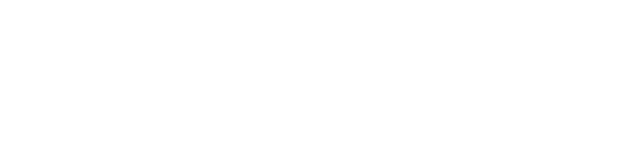
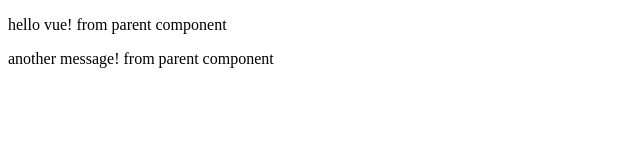
Before and after one commit to overdiv/Vuejs, a plain HTML site: page 2.props.html in a window 1280 px wide. Shown: the whole page, without its empty margins (0-640 px from the left). Drawn offline with nearby package versions, Linux system fonts and the light colour scheme.

Commit message:
modify 2.props.html

```diff
--- a/2.props.html
+++ b/2.props.html
@@ -10,19 +10,19 @@
 <body>
 <div id="app">
 	<!-- props명 = 상위 콤포넌트의 데이터 -->
-	<child-component v-bind:pased-data="message"></child-component>
-	<sibling-component v-bind:pased-message="anotherMessage"></sibling-component>
+	<child-component v-bind:passed-data="message"></child-component>
+	<sibling-component v-bind:passed-message="anotherMessage"></sibling-component>
 </div>
 <script>
 // parent component의 message 데이터를 props로 child component에 넘김.
 Vue.component('child-component', {
 	props : ['passedData'],
-	template : '<p>{{passedData}}</p>'
+	template : '<p>{{passedData}}</p>',
 });
 
 Vue.component('sibling-component', {
 	props : ['passedMessage'],
-	template : '<p>{{passedMessage}}</p>'
+	template : '<p>{{passedMessage}}</p>',
 });
 
 var app = new Vue({
```
